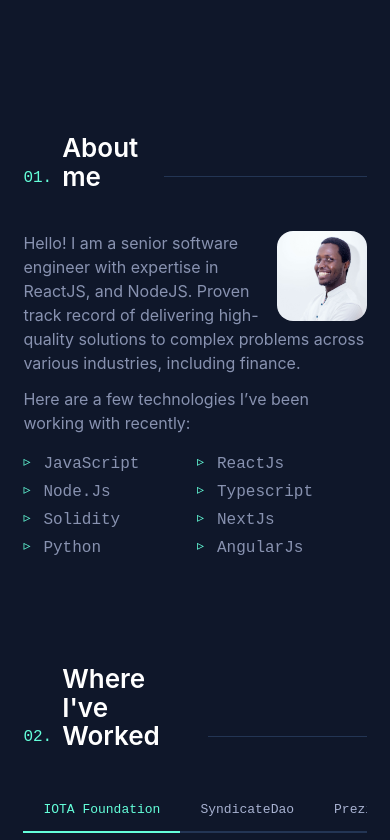
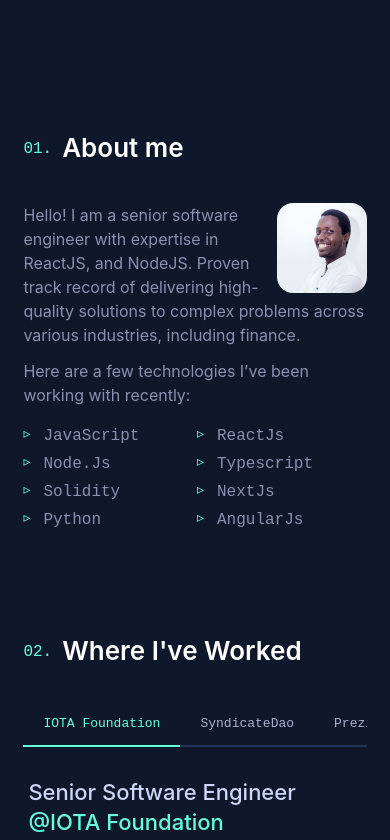
Before and after one commit to victorjambo/profile-v2, a Next.js app: page / in a window 390 px wide. Shown: the part 820-1660 px from the top of the page. Built offline with nearby package versions, Linux system fonts and the light colour scheme.

Commit message:
mobile fixes

```diff
--- a/src/app/globals.css
+++ b/src/app/globals.css
@@ -189,15 +189,8 @@
   @apply after:content-[''] after:block after:w-[1px] after:h-[90px] after:mx-auto after:bg-slate;
 }
 
-.section-header::after {
-  content: "";
-  display: block;
-  position: relative;
-  top: -14px;
-  width: 300px;
-  height: 1px;
-  margin-left: 20px;
-  background-color: #233554;
+.section-header {
+  @apply after:content-[''] after:hidden after:sm:block after:relative after:top-[-14px] after:w-[300px] after:h-[1px] after:ml-5 after:bg-[#233554]
 }
 
 .section-header-size {
--- a/src/components/sections/index.tsx
+++ b/src/components/sections/index.tsx
@@ -1,15 +1,11 @@
-import { useDeviceDetect } from "@/context/deviceDetect";
-import { classNames } from "@/utils/classNames";
-
 interface IProps {
   idx: string;
   title: string;
 }
 
 export const SectionHeader: React.FC<IProps> = ({ idx, title }) => {
-  const { isMobile } = useDeviceDetect();
   return (
-    <div className={classNames("section-header-size flex items-end mt-[10px] mb-10 font-semibold leading-[1.1]", isMobile ? "" : "section-header")}>
+    <div className="section-header-size flex items-end mt-[10px] mb-10 font-semibold leading-[1.1] section-header">
       <span className="section-header-size-2 mr-[10px] font-normal relative bottom-1 text-sky-500 dark:text-green">
         {idx}
       </span>
```
